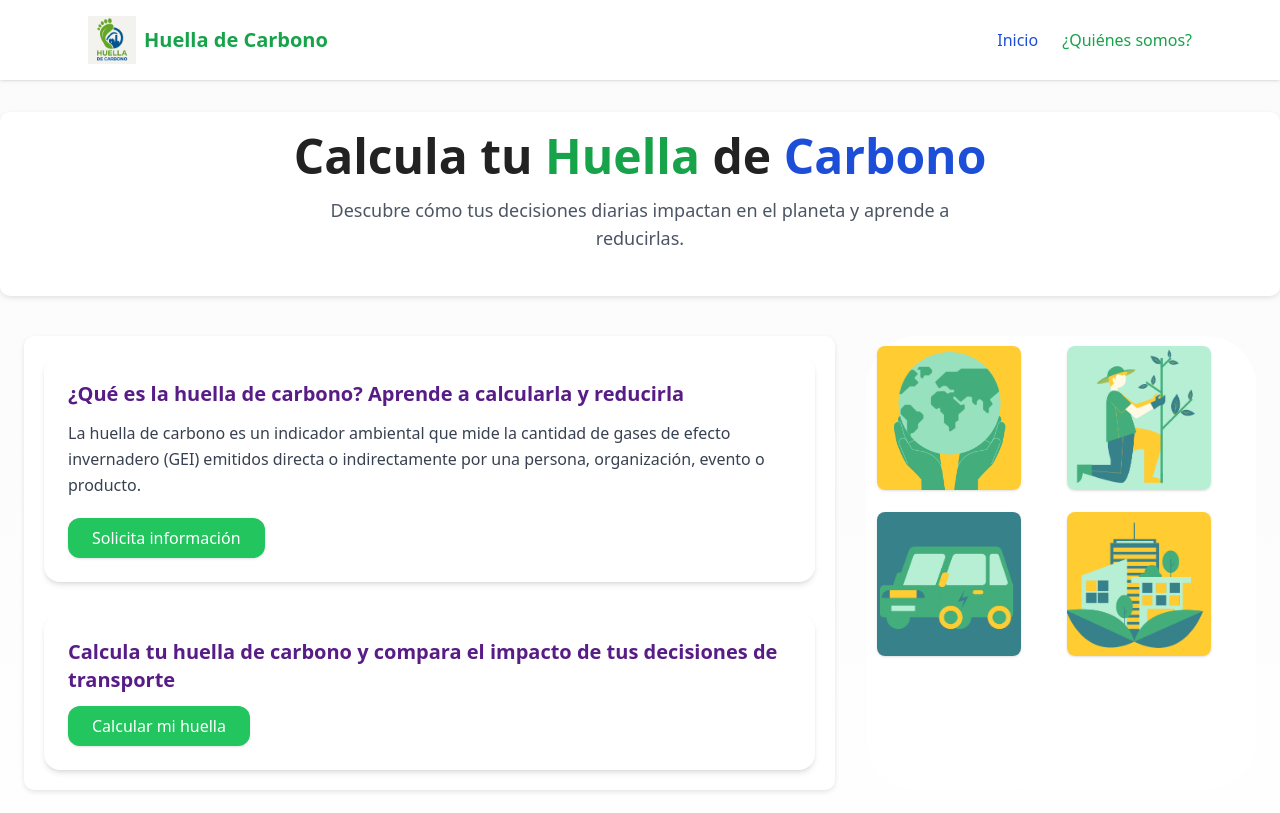
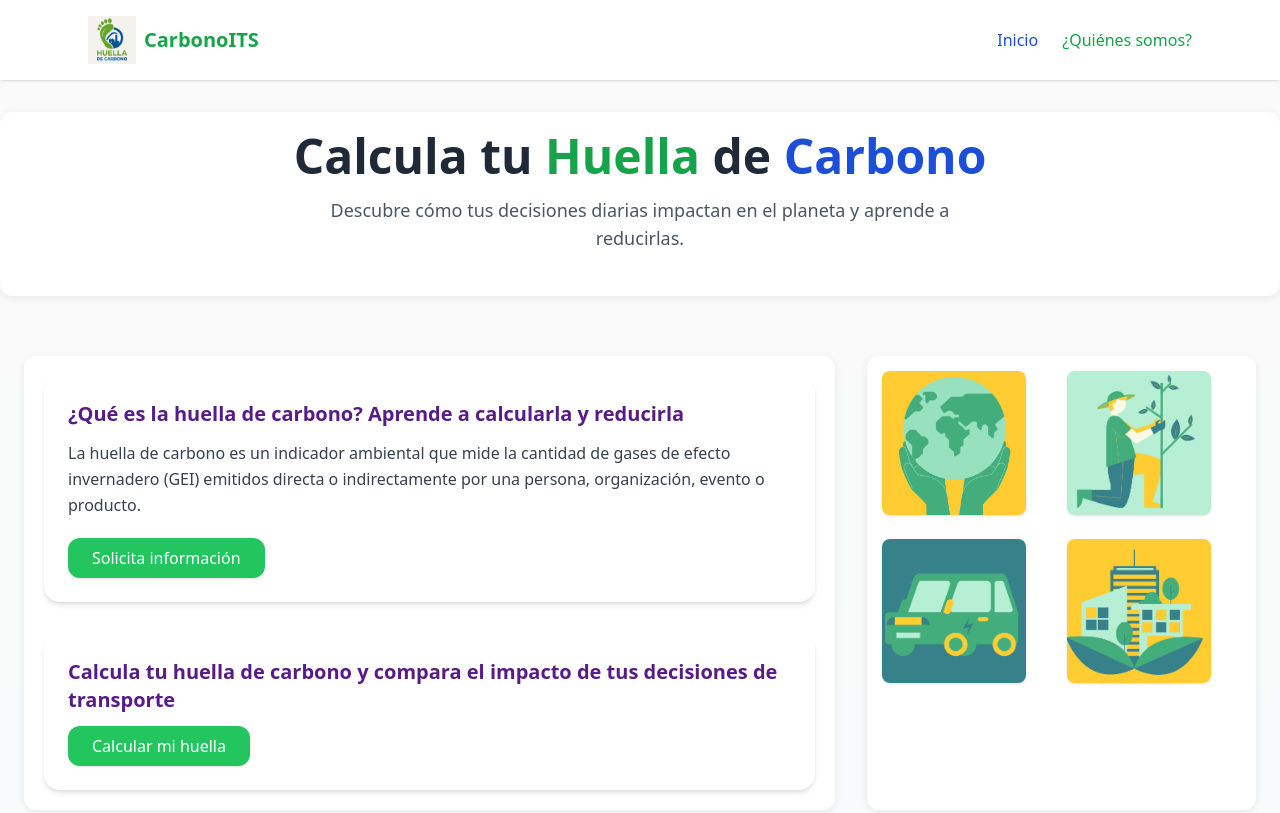
Before and after one commit to Yairrme/CarbonoITS-, a plain HTML site: page index.html in a window 1280 px wide. Shown: the top 813 px of the page. Drawn offline with nearby package versions, Linux system fonts and the light colour scheme.

Commit message:
mejora style.css

```diff
--- a/index.html
+++ b/index.html
@@ -16,7 +16,7 @@
         <!-- Logo -->
         <div class="flex items-center gap-2">
           <img src="images/Logo HC.png" alt="Logo" class="h-12 object-contain" />
-          <span class="text-xl font-bold text-green-600">Huella de Carbono</span>
+          <span class="text-xl font-bold text-green-600">CarbonoITS</span>
         </div>
         <!-- Menú -->
         <ul class="flex space-x-6">
--- a/styles.css
+++ b/styles.css
@@ -7,47 +7,57 @@
 
 /* Estilo general del body */
 body {
-
+  font-family: 'Inter', Arial, sans-serif;
+  line-height: 1.6;
+  background-color: #f9fafb; /* gris muy claro */
+  color: #333;
 }
 
 /* Encabezados */
 h1, h2, h3 {
   margin-bottom: 15px;
-  font-weight: bold;
-  color: #222;
+  font-weight: 700;
+  color: #1f2937; /* gris oscuro elegante */
 }
 
 /* Contenedor principal */
 main {
   display: flex;
-
+  flex-wrap: wrap; /* ahora es responsive */
   gap: 20px;
+  margin-top: 20px;
 }
 
 /* Sección principal */
 section {
-  flex: 3;
+  flex: 2;
+  min-width: 300px; /* evita que colapse en pantallas chicas */
   background: #fff;
   padding: 20px;
-  border-radius: 10px;
-  box-shadow: 0 2px 5px rgba(0,0,0,0.1);
+  border-radius: 12px;
+  box-shadow: 0 2px 8px rgba(0,0,0,0.08);
 }
 
 /* Aside (columna derecha) */
 aside {
-  flex: 3;
+  flex: 1;
+  min-width: 250px;
   background: #ffffff;
-  padding: 10px;
-  border-radius: 50px;
-  box-shadow: 0 2px 5px rgba(0, 5, 1, );
+  padding: 15px;
+  border-radius: 12px;
+  box-shadow: 0 2px 8px rgba(0,0,0,0.08);
 }
 
-/* Imágenes del resumen */
+/* Imágenes del aside */
 aside img {
-
   width: 100%;
   height: auto;
-  border-radius: 6px;
+  border-radius: 10px;
   object-fit: cover;
-  margin-bottom: 10px;
+  margin-bottom: 12px;
+  transition: transform 0.2s ease;
 }
+
+aside img:hover {
+  transform: scale(1.03); /* efecto sutil */
+}
```
